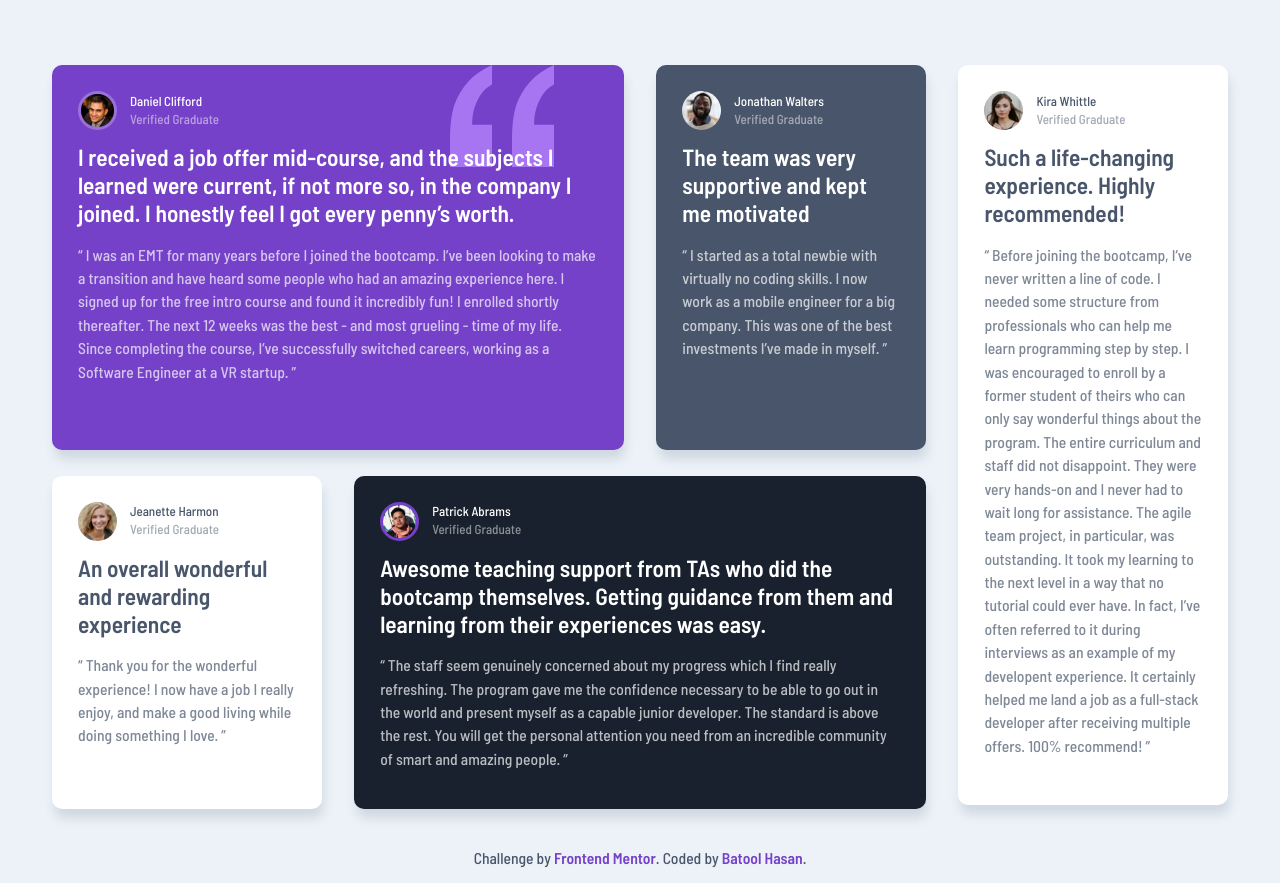
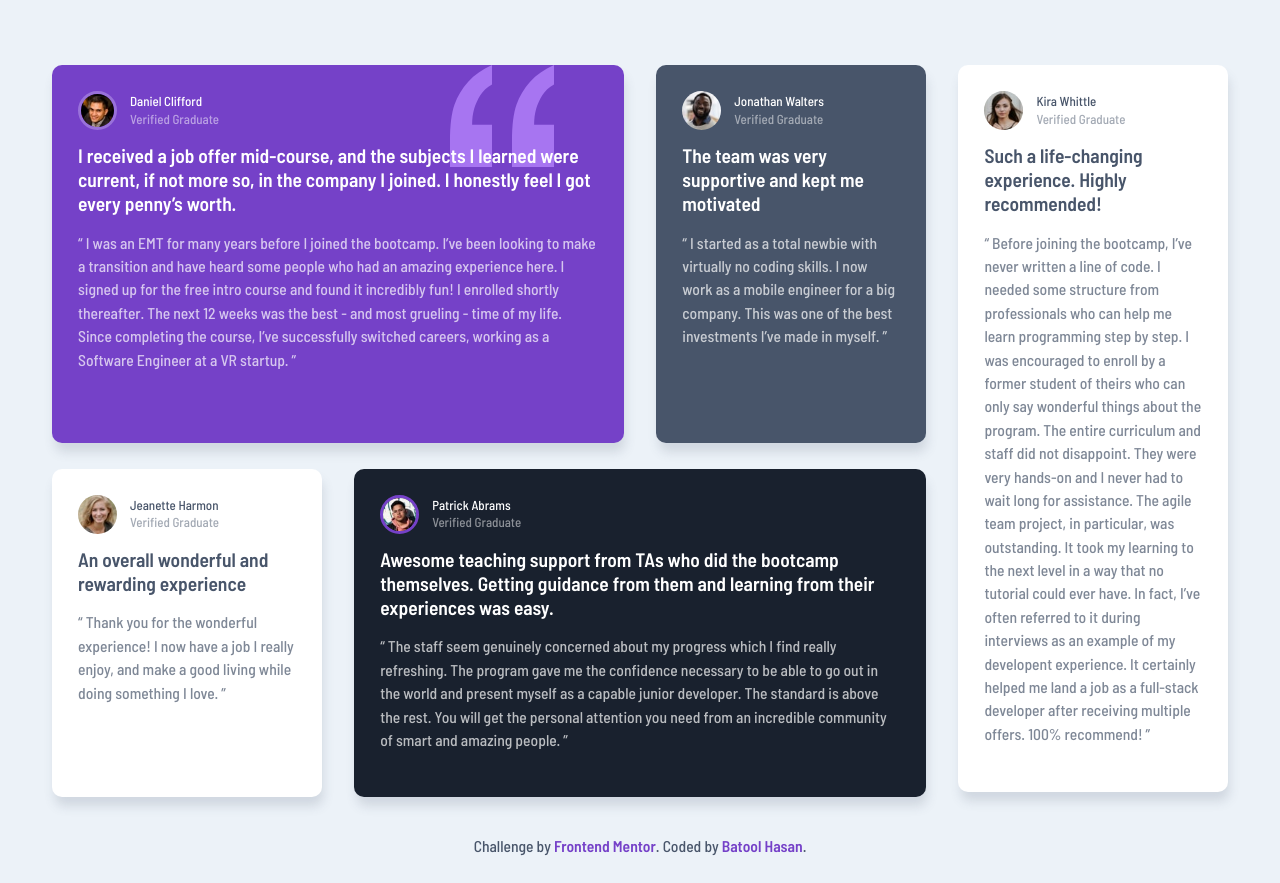
Before and after one commit to BatoolHasan/testimonials-grid-section, a website: page index.html in a window 1280 px wide. Drawn offline with Linux system fonts and the light colour scheme.

Commit message:
Add files via upload

```diff
--- a/index.html
+++ b/index.html
@@ -23,9 +23,9 @@
         <p class="username">Daniel Clifford</p>
         <p class="verified">Verified Graduate</p>
       </div>
-      <h1 class="testimonial__title">I received a job offer mid-course, and the subjects I learned were current, if not
+      <h2 class="testimonial__title">I received a job offer mid-course, and the subjects I learned were current, if not
         more so,
-        in the company I joined. I honestly feel I got every penny’s worth.</h1>
+        in the company I joined. I honestly feel I got every penny’s worth.</h2>
       <p class="testimonial__text"> “ I was an EMT for many years before I joined the bootcamp. I’ve been looking to
         make a
         transition and have heard some people who had an amazing experience here. I signed up
@@ -40,8 +40,8 @@
         <p class="username">Jonathan Walters</p>
         <p class="verified">Verified Graduate</p>
       </div>
-      <h1 class="testimonial__title"> The team was very supportive and kept me motivated
-      </h1>
+      <h2 class="testimonial__title"> The team was very supportive and kept me motivated
+      </h2>
       <p class="testimonial__text"> “ I started as a total newbie with virtually no coding skills. I now work as a
         mobile engineer
         for a big company. This was one of the best investments I’ve made in myself. ”</p>
@@ -53,7 +53,7 @@
         <p class="username"> Kira Whittle</p>
         <p class="verified">Verified Graduate</p>
       </div>
-      <h1 class="testimonial__title">Such a life-changing experience. Highly recommended!</h1>
+      <h2 class="testimonial__title">Such a life-changing experience. Highly recommended!</h2>
       <p class="testimonial__text"> “ Before joining the bootcamp, I’ve never written a line of code. I needed some
         structure from
         professionals who can help me learn programming step by step. I was encouraged to enroll by a former
@@ -72,7 +72,7 @@
         <p class="username">Jeanette Harmon</p>
         <p class="verified">Verified Graduate</p>
       </div>
-      <h1 class="testimonial__title">An overall wonderful and rewarding experience</h1>
+      <h2 class="testimonial__title">An overall wonderful and rewarding experience</h2>
       <p class="testimonial__text"> “ Thank you for the wonderful experience! I now have a job I really enjoy, and make
         a good living
         while doing something I love. ”</p>
@@ -85,9 +85,9 @@
         <p class="username">Patrick Abrams</p>
         <p class="verified">Verified Graduate</p>
       </div>
-      <h1 class="testimonial__title">Awesome teaching support from TAs who did the bootcamp themselves. Getting guidance
+      <h2 class="testimonial__title">Awesome teaching support from TAs who did the bootcamp themselves. Getting guidance
         from them and
-        learning from their experiences was easy.</h1>
+        learning from their experiences was easy.</h2>
       <p class="testimonial__text"> “ The staff seem genuinely concerned about my progress which I find really
         refreshing. The program
         gave me the confidence necessary to be able to go out in the world and present myself as a capable
```
